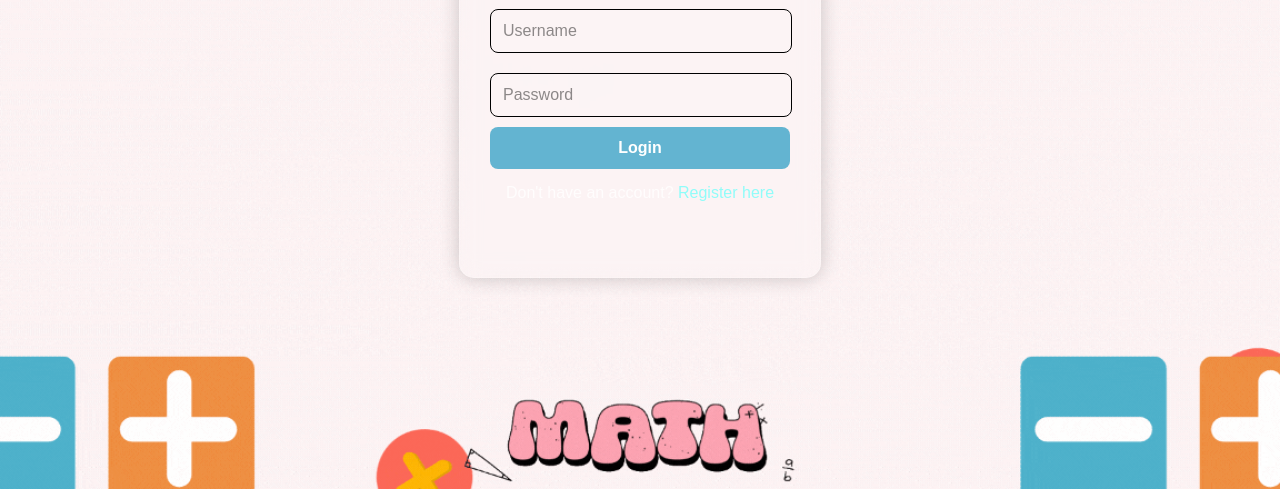
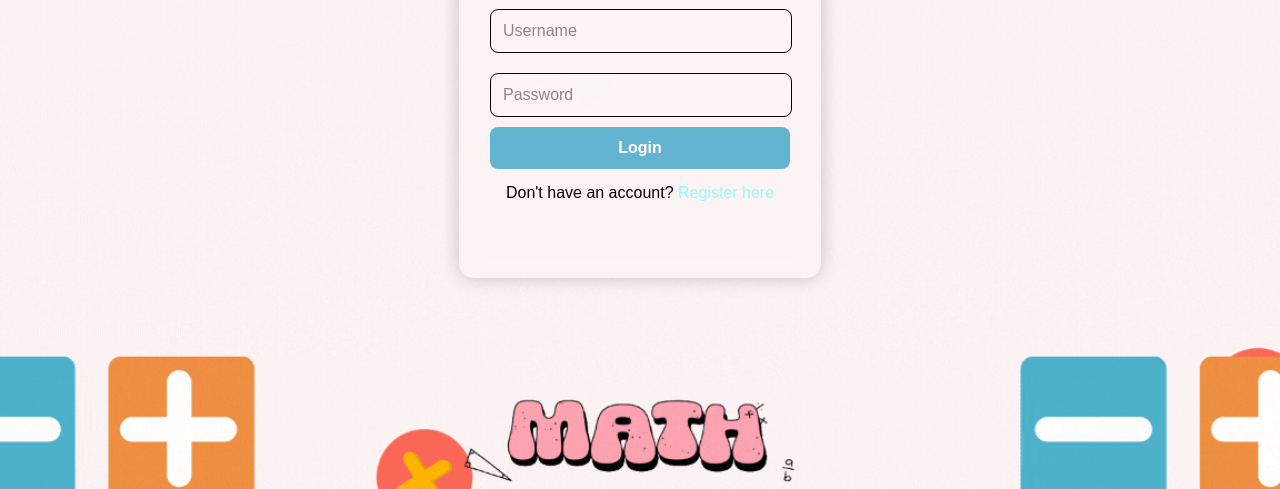
Before and after one commit to veisha/arithmethicDragAndDropUI, a website: page Public/login.html in a window 1280 px wide. Shown: the part 311-800 px from the top of the page. Drawn offline with Linux system fonts and the light colour scheme.

Commit message:
Update login.html

```diff
--- a/Public/login.html
+++ b/Public/login.html
@@ -14,7 +14,10 @@
             <input type="password" id="loginPassword" placeholder="Password" required>
             <button type="submit">Login</button>
         </form>
-        <p>Don't have an account? <a href="register.html">Register here</a></p>
+        <p class="account-prompt">
+            <span class="account-text">Don't have an account?</span>
+            <a href="register.html" class="register-link">Register here</a>
+        </p>
         <p id="loginMessage"></p>
     </div>
 
```
